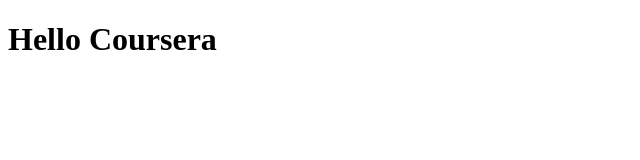
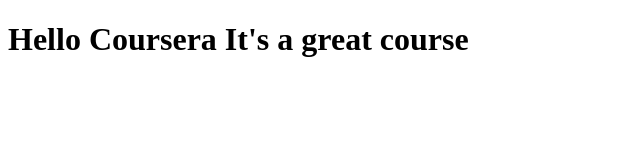
Before and after one commit to jankadelaure/coursera-test, a plain HTML site: page site/index.html in a window 1280 px wide. Shown: the whole page, without its empty margins (0-640 px from the left). Drawn offline with Linux system fonts and the light colour scheme.

Commit message:
small addition to our page content

```diff
--- a/site/index.html
+++ b/site/index.html
@@ -4,7 +4,7 @@
 	<title>Hello Coursera !!!</title>
 </head>
 <body>
-<h1>Hello Coursera</h1>
+<h1>Hello Coursera It's a great course</h1>
 
 </body>
 </html>
```
